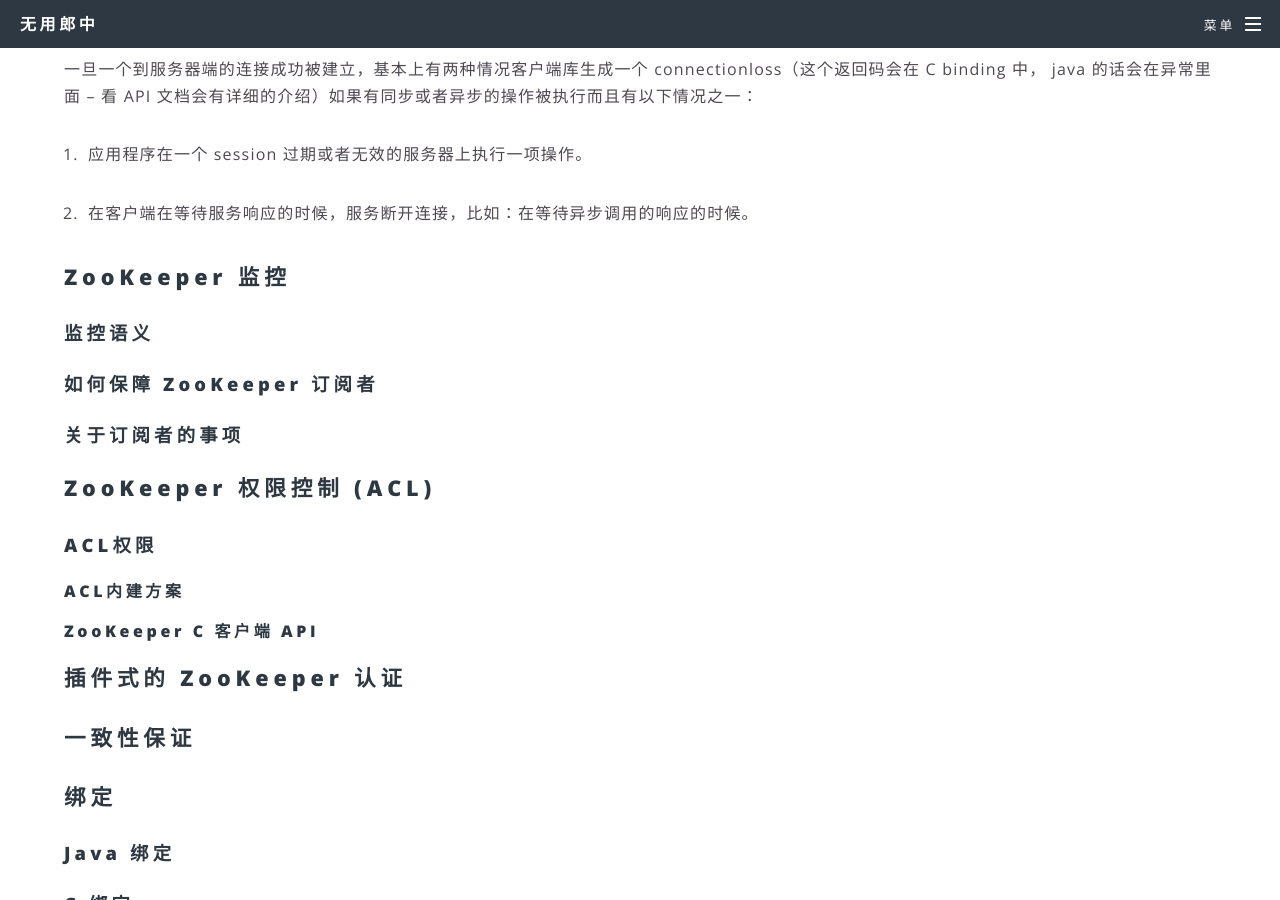
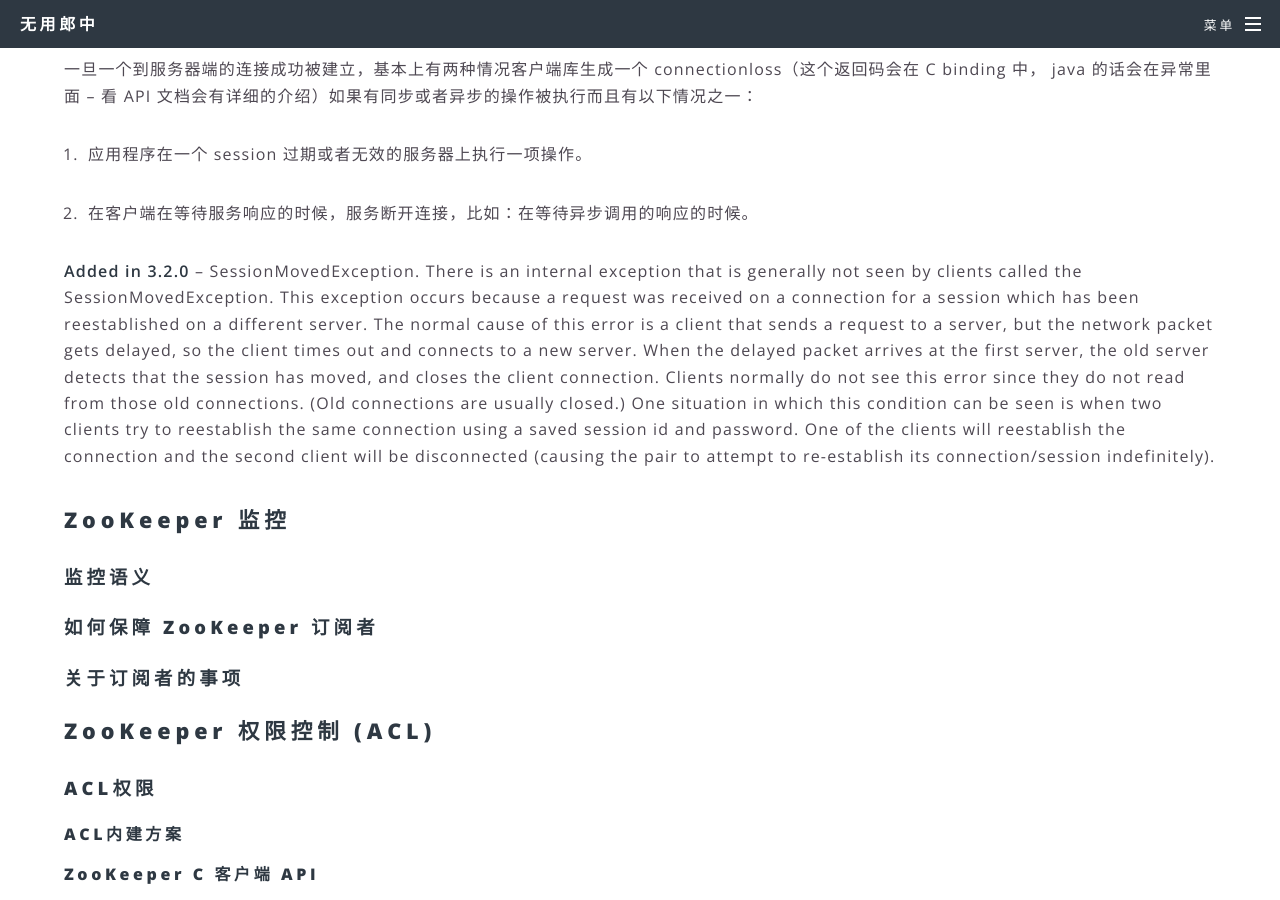
Before and after one commit to fantasylion/fantasylion.github.io, a Jekyll site: the page built from _posts/2018-03-20-zookeeper-guide-chinese.md, in a window 1280 px wide and 900 px high, scrolled down 5742 px. Built offline with Jekyll 4.4.1, drawn with Linux system fonts in a browser that asks for light colours; comment, search, counter and statistics services are not loaded.

Commit message:
Update 2018-03-20-zookeeper-guide-chinese.md

```diff
--- a/_posts/2018-03-20-zookeeper-guide-chinese.md
+++ b/_posts/2018-03-20-zookeeper-guide-chinese.md
@@ -140,6 +140,10 @@
 
 2. 在客户端在等待服务响应的时候，服务断开连接，比如：在等待异步调用的响应的时候。
 
+**Added in 3.2.0** -- SessionMovedException. There is an internal exception that is generally not seen by clients called the SessionMovedException. This exception occurs because a request was received on a connection for a session which has been reestablished on a different server. The normal cause of this error is a client that sends a request to a server, but the network packet gets delayed, so the client times out and connects to a new server. When the delayed packet arrives at the first server, the old server detects that the session has moved, and closes the client connection. Clients normally do not see this error since they do not read from those old connections. (Old connections are usually closed.) One situation in which this condition can be seen is when two clients try to reestablish the same connection using a saved session id and password. One of the clients will reestablish the connection and the second client will be disconnected (causing the pair to attempt to re-establish its connection/session indefinitely).
+
+
+
 ## ZooKeeper 监控
 ### 监控语义
 ### 如何保障 ZooKeeper 订阅者
```
